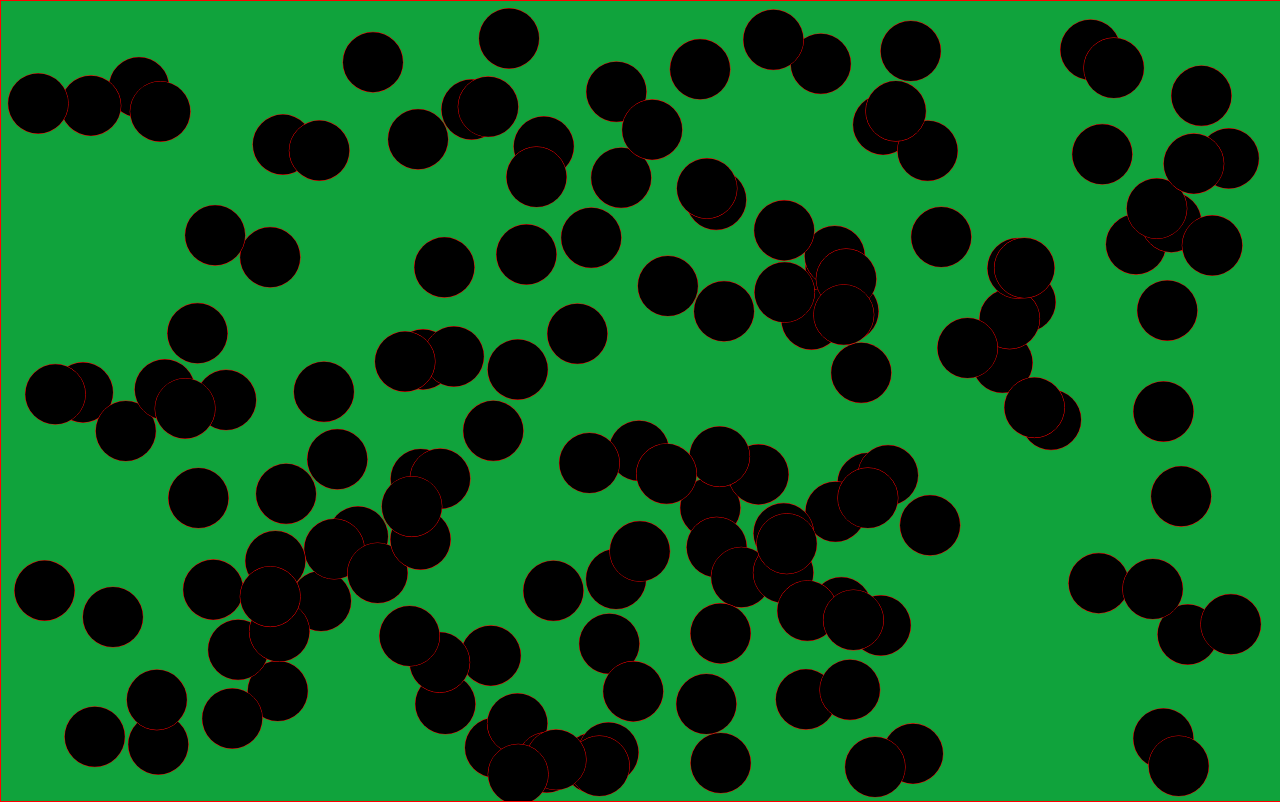
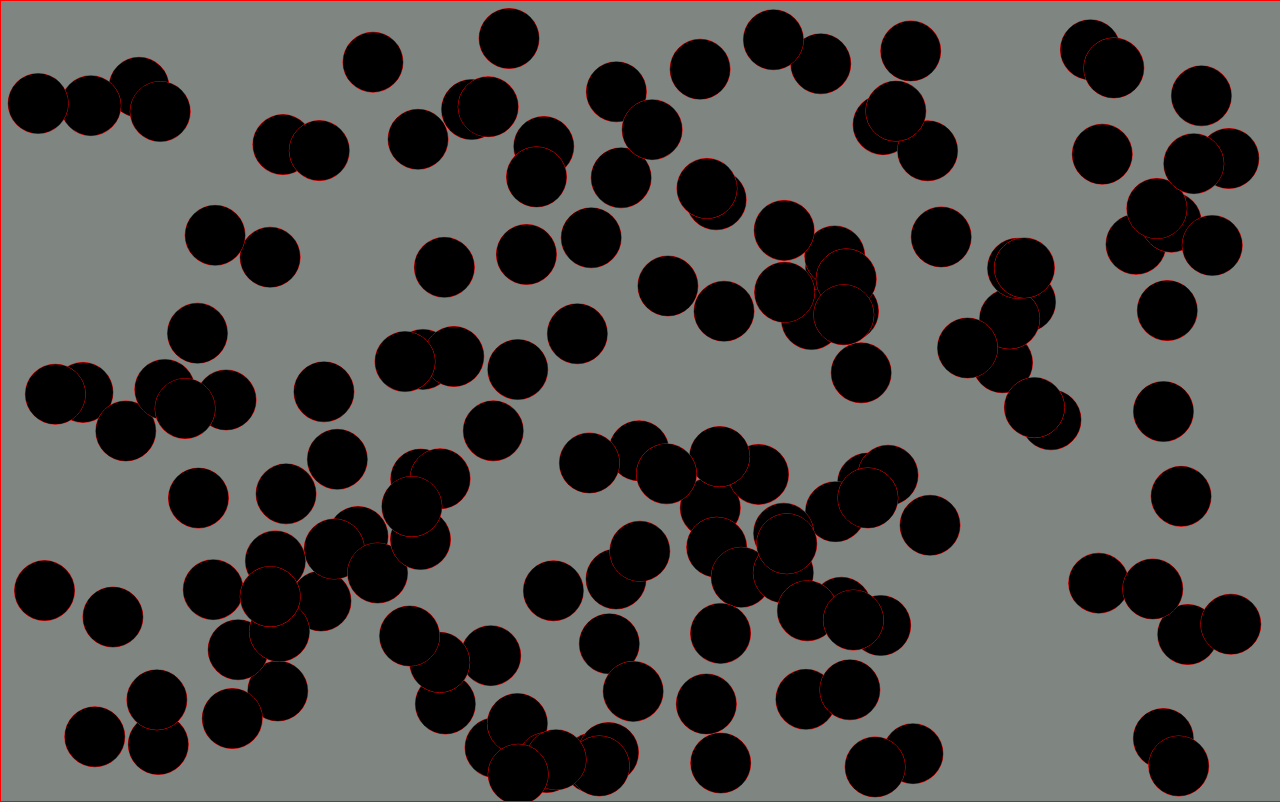
Before and after one commit to komalsah003/jumping, a plain HTML site: page index.html in a window 1280 px wide. Drawn offline with Linux system fonts and the light colour scheme.

Commit message:
Update index.html

```diff
--- a/index.html
+++ b/index.html
@@ -9,7 +9,7 @@
     <style type="text/css">
         canvas {
             border: 1px solid red;
-            background-color: rgb(16, 163, 60);
+            background-color: rgb(127, 133, 128);
         }
 
         body {
```
